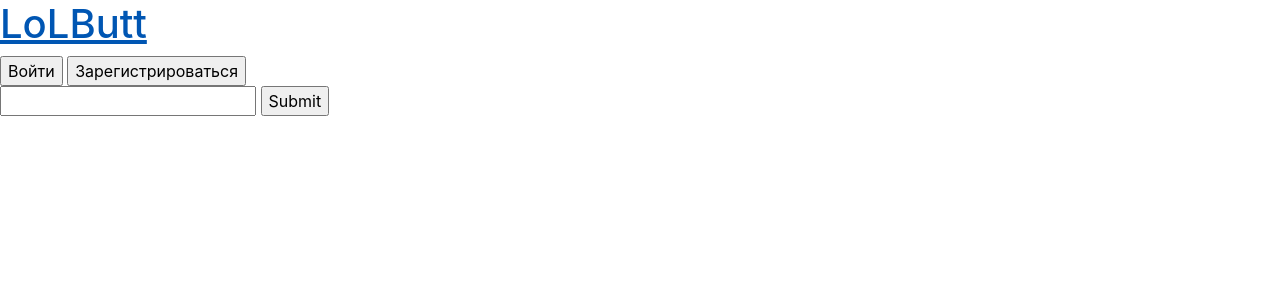
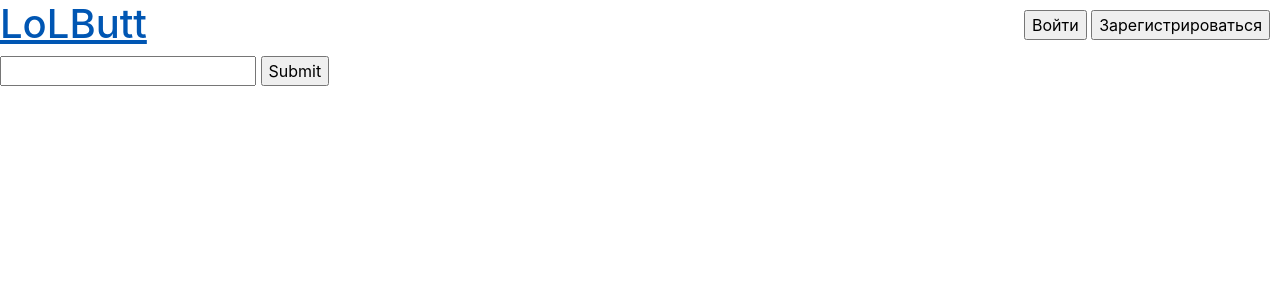
Before and after one commit to 8Vinso8/lolbutt, a Flask app: page /index in a window 1280 px wide. Shown: the top 300 px of the page. Run offline with Flask 2, Linux system fonts and the light colour scheme; some libraries are stand-ins or nearby versions.

Commit message:
Кнопки справа

```diff
--- a/main.py
+++ b/main.py
@@ -4,7 +4,7 @@ from register import RegistrationForm
 from data import db_session
 from data.users import User
 import cassiopeia as cass
-from flask_login import LoginManager, login_user
+from flask_login import LoginManager, login_user, login_required, logout_user
 
 
 app = Flask(__name__)
@@ -80,6 +80,12 @@ def search(summoner_name):
                                                                               level=summoner.level,
                                                                               region=summoner.region))
 
+@app.route('/logout')
+@login_required
+def logout():
+    logout_user()
+    return redirect("/")
+
 
 def main():
     db_session.global_init("db/data.sqlite")
--- a/templates/base.html
+++ b/templates/base.html
@@ -7,18 +7,29 @@
           href="https://stackpath.bootstrapcdn.com/bootstrap/4.4.1/css/bootstrap.min.css"
           integrity="sha384-Vkoo8x4CGsO3+Hhxv8T/Q5PaXtkKtu6ug5TOeNV6gBiFeWPGFN9MuhOf23Q9Ifjh"
           crossorigin="anonymous">
+    <style type="text/css">
+        .log {
+         position: absolute;
+         top: 10px;
+         right: 10px;
+    </style>
     {% block head %}{% endblock %}
     <title>{{title}}</title>
 </head>
 <body>
     <header>
         <a href="/"><h1>LoLButt</h1></a>
-
+        {% if current_user.is_authenticated %}
+            <a class="navbar-brand" href="/logout">{{ current_user.name }}</a>
+        {% else %}
+        <form>
+            <div class="log">
+            <input type="button" value="Войти" onClick='location.href="/login"'>
+            <input type="button" value="Зарегистрироваться" onClick='location.href="/register"'>
+            </div>
+        </form>
+        {% endif %}
     </header>
-    <form>
-        <input type="button" value="Войти" onClick='location.href="/login"'>
-        <input type="button" value="Зарегистрироваться" onClick='location.href="/register"'>
-    </form>
     {% block content %}{% endblock %}
     {% block footer %}{% endblock %}
 </body>
```
